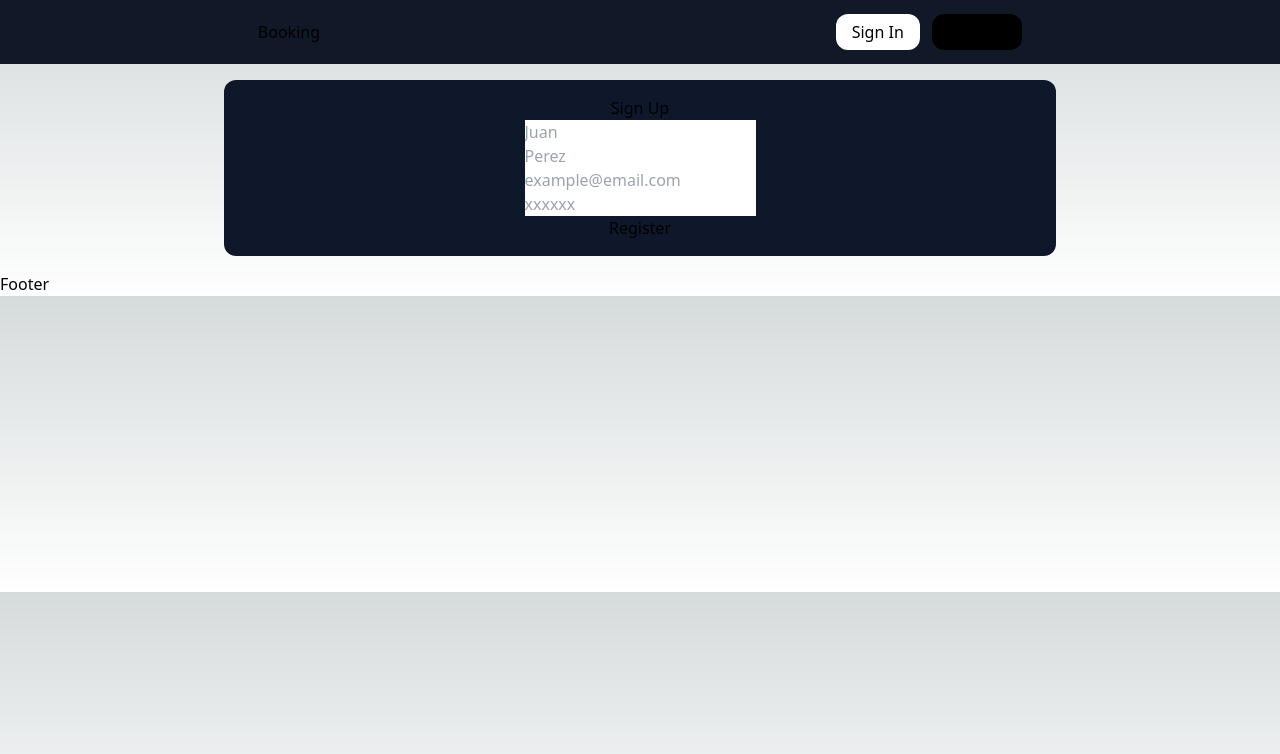
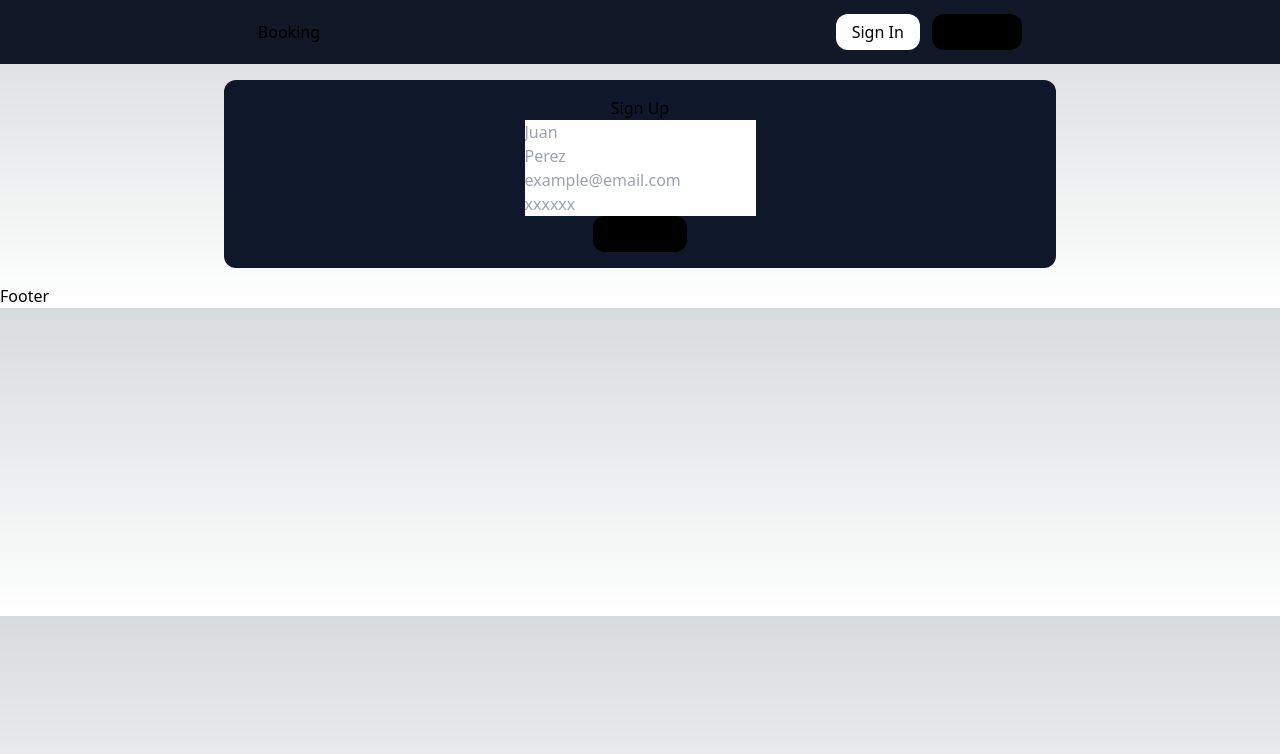
Before and after one commit to DiegoMartinezRey/booking_frontend, a Next.js app: page /register in a window 1280 px wide. Shown: the top 754 px of the page. Built offline with nearby package versions, Linux system fonts and the light colour scheme.

Commit message:
link pages

```diff
--- a/src/app/register/page.jsx
+++ b/src/app/register/page.jsx
@@ -1,4 +1,5 @@
 "use client";
+import Button from "@/components/Button";
 import InputField from "@/components/InputField";
 import { useState } from "react";
 
@@ -53,7 +54,9 @@ const page = () => {
           placeholder={"xxxxxx"}
           setChange={getPasswordInput}
         />
-        <button>Register</button>
+        <Button style={"dark"} link={"/"}>
+          Register
+        </Button>
       </div>
     </div>
   );
--- a/src/components/BookingCard.jsx
+++ b/src/components/BookingCard.jsx
@@ -19,7 +19,9 @@ const BookingCard = ({ books }) => {
               />
             )}
             {book.availability ? <h2>Available</h2> : <h2>Not Available</h2>}
-            <Button name={"Book"} style={"book"} />
+            <Button style={"book"} link={"/"}>
+              Book
+            </Button>
           </div>
         ))}
     </>
--- a/src/components/Button.jsx
+++ b/src/components/Button.jsx
@@ -1,14 +1,17 @@
-const Button = ({ name, style }) => {
+import Link from "next/link";
+
+const Button = ({ children, style, link }) => {
   return (
-    <div
+    <Link
       className={`py-1.5 px-4 cursor-pointer ${
         style === "light" && "bg-slight text-black"
       } ${style === "dark" && "bg-sdark"} ${style === "book" && "bg-sbook"}
       w-fit rounded-xl`}
       onClick={() => console.log("Click")}
+      href={link}
     >
-      <p>{name}</p>
-    </div>
+      <p>{children}</p>
+    </Link>
   );
 };
 
--- a/src/containers/NavBar.jsx
+++ b/src/containers/NavBar.jsx
@@ -5,8 +5,12 @@ const NavBar = () => {
     <div className="bg-gray-900 h-16 flex justify-around items-center">
       <h1>Booking</h1>
       <div className="flex gap-3">
-        <Button name={"Sign In"} style={"light"} />
-        <Button name={"Sign Up"} style={"dark"} />
+        <Button style={"light"} link={"/login"}>
+          Sign In
+        </Button>
+        <Button style={"dark"} link={"/register"}>
+          Sign Up
+        </Button>
       </div>
     </div>
   );
```
